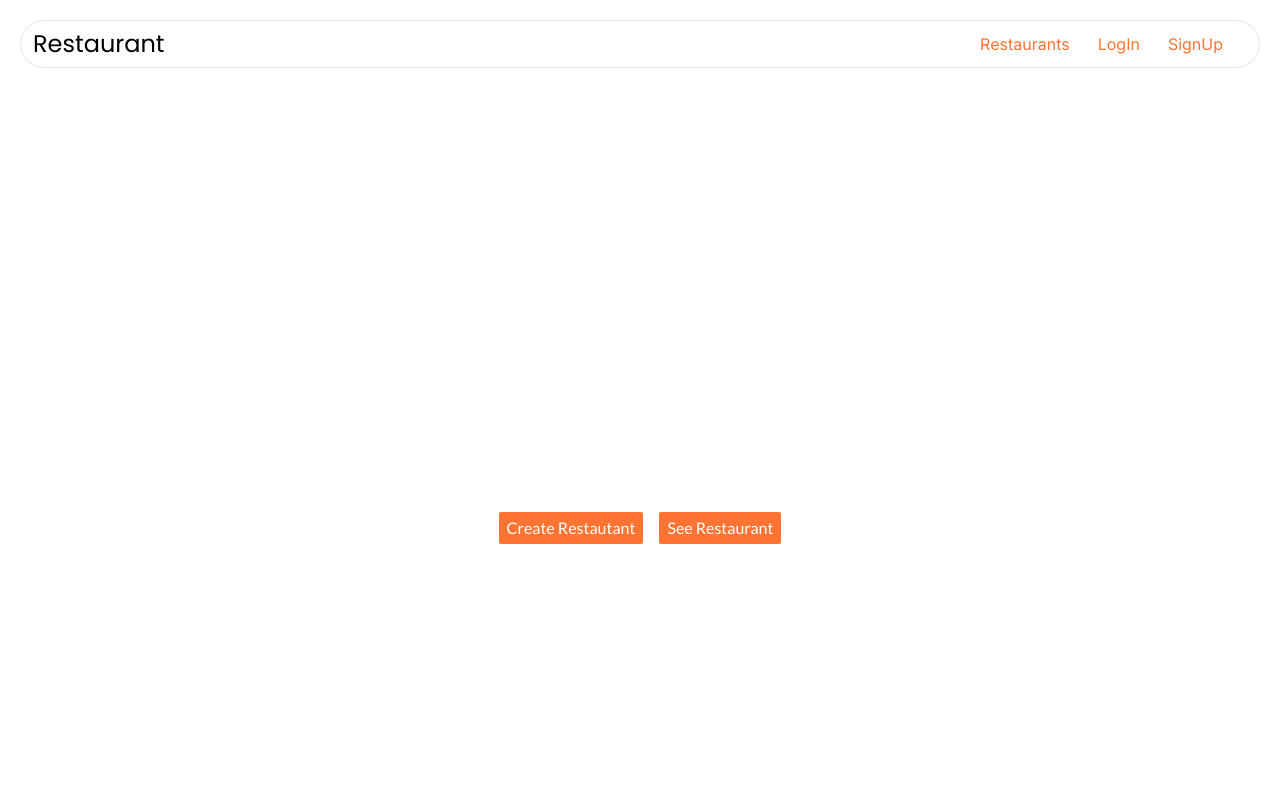
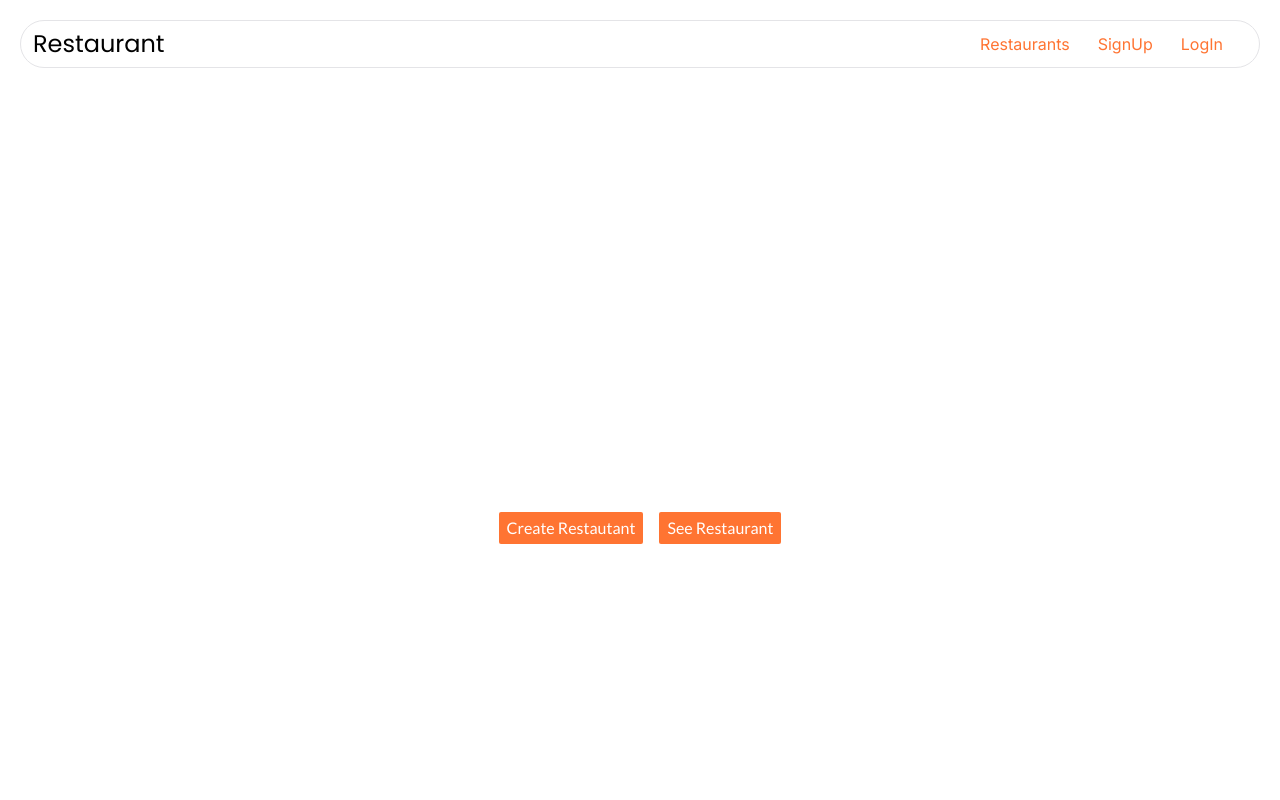
Before and after one commit to aniketchauhan18/restaurant-management, a React (Vite) app in the folder frontend/: page /admin/restaurant in a window 1280 px wide. Shown: the top 800 px of the page. Built offline with nearby package versions, Linux system fonts and the light colour scheme.

Commit message:
login logout added

```diff
--- a/frontend/src/components/common/Header.jsx
+++ b/frontend/src/components/common/Header.jsx
@@ -1,42 +1,32 @@
-import { useEffect, useState, useRef } from "react";
-import { Link } from "react-router-dom";
+import { useEffect, useState } from "react";
+import { Link, useNavigate } from "react-router-dom";
 
-function Header() {
-  // const [showLogin , setShowLogin] = useState(true);
-  const [isLoggedIn, setIsLoggedIn] = useState(false);
-  const [adminRestaurant, setAdminRestaurant] = useState(false);
+function Header({ isLoggedIn, adminRestaurant }) {
+  const [showLogout , setShowLogout] = useState(isLoggedIn);
+  const navigate = useNavigate();
 
   const linkClasses =
     "text-scarlet-400 py-1 px-1 hover:text-scarlet-500 transition ease-in-out duration-300 font-inter nav-links";
 
-  let userRoleRef = useRef();
   useEffect(() => {
-    setAdminRestaurant(false);
-    setIsLoggedIn(false);
-    console.log(localStorage.getItem("admin-token"));
-    if (localStorage.getItem("admin-token")) {
-      userRoleRef.current = "admin";
-      setAdminRestaurant(true);
-      setIsLoggedIn(true);
-    }
-    if (localStorage.getItem("user-token")) {
-      userRoleRef.current = "user";
-      setAdminRestaurant(false);
-      setIsLoggedIn(true);
-    }
-  }, []);
+    setShowLogout(isLoggedIn);
+  }, [isLoggedIn]);
 
   const handleLogout = () => {
     localStorage.removeItem("jwtToken");
-    setIsLoggedIn(false);
+    localStorage.removeItem("admin-token");
+    localStorage.removeItem("user-token");
+    localStorage.removeItem("userId");
+    setShowLogout(false);
+    navigate('/')
   };
+
   const userId = localStorage.getItem("userId");
   const restaurantPath = isLoggedIn
     ? adminRestaurant
       ? `/admin/restaurants/${userId}`
       : `/user/${userId}/restaurants`
     : "/login";
-  console.log(restaurantPath);
 
   return (
     <div className="flex justify-center mb-10">
@@ -52,19 +42,18 @@ function Header() {
             <Link className={linkClasses} to={restaurantPath}>
               Restaurants
             </Link>
-            <Link className={linkClasses} to={"/login"}>
+            {showLogout || <Link className={linkClasses} to={"/register"}>
+              SignUp
+            </Link>}
+            <div className="flex justify-center">
+            {showLogout ?
+              <Link to={'/'} onClick={handleLogout} className={linkClasses}>
+                Logout
+              </Link> : <Link className={linkClasses} to={"/login"}>
               LogIn
             </Link>
-            <Link className={linkClasses} to={"/register"}>
-              SignUp
-            </Link>
-            {/* <div className="flex justify-center">
-            {isLoggedIn &&
-              <Link to={'/'} onClick={handleLogout} className={linkClasses}>
-                Logout
-              </Link>
             }
-          </div> */}
+          </div>
           </div>
         </div>
       </nav>
--- a/frontend/src/components/common/MainLayout.jsx
+++ b/frontend/src/components/common/MainLayout.jsx
@@ -1,9 +1,30 @@
+import { useState, useEffect, useRef } from "react";
 import Header from "./Header";
 import Footer from "./Footer";
 function MainLayout({ children }) {
+  const [isLoggedIn, setIsLoggedIn] = useState(false);
+  const [adminRestaurant, setAdminRestaurant] = useState(false);
+  const userRoleRef = useRef();
+
+
+  useEffect(() => {
+    setAdminRestaurant(false);
+    setIsLoggedIn(false);
+    console.log(localStorage.getItem("admin-token"));
+    if (localStorage.getItem("admin-token")) {
+      userRoleRef.current = "admin";
+      setAdminRestaurant(true);
+      setIsLoggedIn(true);
+    } else if(localStorage.getItem("user-token")) {
+      userRoleRef.current = "user";
+      setAdminRestaurant(false);
+      setIsLoggedIn(true);
+    }
+  }, []);
+
   return (
     <>
-      <Header />
+      <Header isLoggedIn={isLoggedIn} adminRestaurant={adminRestaurant}/>
       {children}
       <Footer />
     </>
--- a/frontend/src/pages/LoginPage.jsx
+++ b/frontend/src/pages/LoginPage.jsx
@@ -26,12 +26,13 @@ function LoginPage() {
 
       const responseData = await response.json();
       const data = responseData.data;
+      console.log(data)
       if (data.role === "admin") {
         localStorage.setItem("admin-token", data.jwtToken);
-        localStorage.setItem("userId", data._id);
+        localStorage.setItem("userId", data.userId);
       } else {
         localStorage.setItem("user-token", data.jwtToken);
-        localStorage.setItem("userId", data._id);
+        localStorage.setItem("userId", data.userId);
       }
 
       if (!response.ok) {
```
